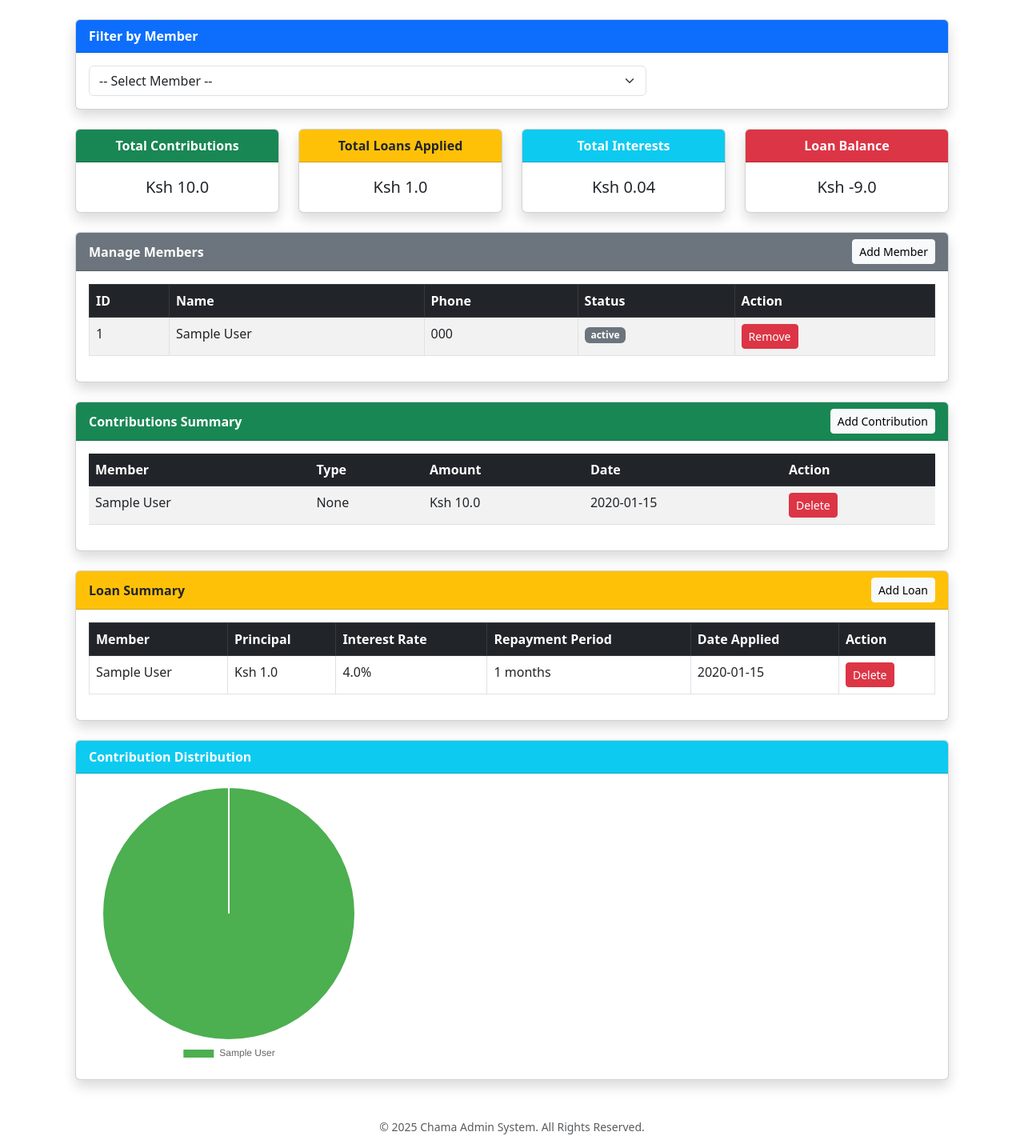
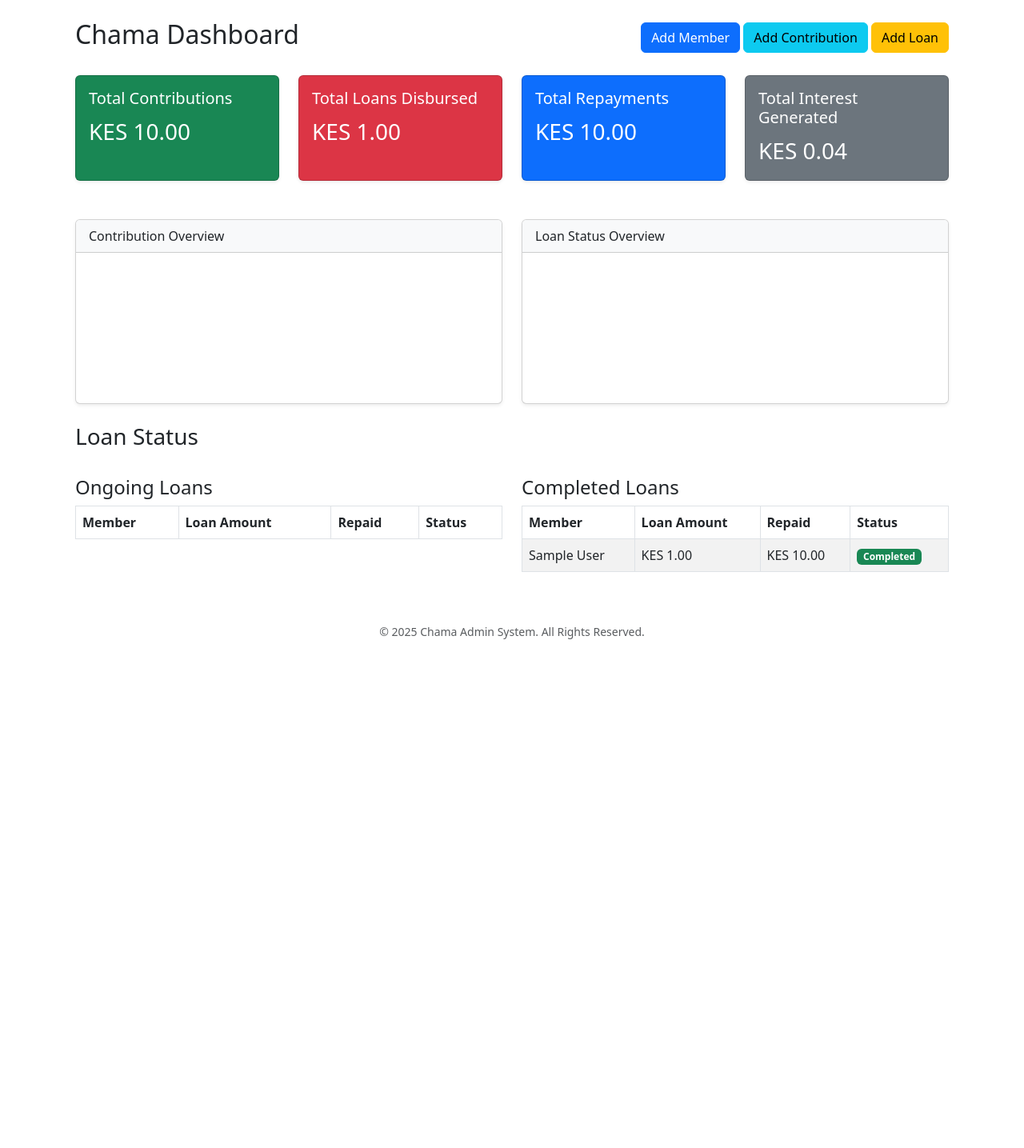
Before and after one commit to mubeakungu/chama-app, a Flask app: page /dashboard in a window 1280 px wide. Shown: the part 56-1491 px from the top of the page at 80% size. After the commit the page ends 855 px from the top, so only its background shows below. Run offline with Flask 3, Linux system fonts and the light colour scheme; a user stored in the database is signed in; tables that the repository leaves empty hold one stand-in row (values such as "Sample post"); lists and menus that the app fills with data are empty; a map, chart or similar area stays blank.

Commit message:
Update dashboard.html

````diff
--- a/templates/dashboard.html
+++ b/templates/dashboard.html
@@ -3,223 +3,133 @@
 {% block title %}Dashboard - Chama Management{% endblock %}
 
 {% block content %}
-
-<div class="container mt-4">
-
-    <div class="card shadow mb-4">
-        <div class="card-header bg-primary text-white fw-bold">Filter by Member</div>
-        <div class="card-body">
-            <form method="get" action="">
-                <div class="row">
-                    <div class="col-md-8">
-                        <select class="form-select" onchange="location = this.value;">
-                            <option selected disabled>-- Select Member --</option>
-                            {% for member in members %}
-                                <option value="{{ url_for('member_summary', member_id=member.id) }}"
-                                        {% if selected_member == member.id %}selected{% endif %}>
-                                    {{ member.name }}
-                                </option>
-                            {% endfor %}
-                        </select>
-                    </div>
-                </div>
-            </form>
+<div class="container-fluid mt-4">
+    <div class="d-flex justify-content-between align-items-center mb-4">
+        <h2>Chama Dashboard</h2>
+        <div>
+            <a href="{{ url_for('add_member') }}" class="btn btn-primary">Add Member</a>
+            <a href="{{ url_for('add_contribution') }}" class="btn btn-info">Add Contribution</a>
+            <a href="{{ url_for('add_loan') }}" class="btn btn-warning">Add Loan</a>
         </div>
     </div>
 
-    <div class="row mb-4 text-center">
-        <div class="col-md-3">
-            <div class="card shadow">
-                <div class="card-header bg-success text-white fw-bold">Total Contributions</div>
-                <div class="card-body fs-5">Ksh {{ total_contributions | round(2) }}</div>
+    <!-- Summary Cards -->
+    <div class="row">
+        <div class="col-md-3 mb-4">
+            <div class="card bg-success text-white shadow-sm h-100">
+                <div class="card-body">
+                    <h5 class="card-title">Total Contributions</h5>
+                    <p class="card-text fs-3">KES {{ "%.2f"|format(total_contributions) }}</p>
                 </div>
             </div>
-        <div class="col-md-3">
-            <div class="card shadow">
-                <div class="card-header bg-warning text-dark fw-bold">Total Loans Applied</div>
-                <div class="card-body fs-5">Ksh {{ total_loans | round(2) }}</div>
+        </div>
+        <div class="col-md-3 mb-4">
+            <div class="card bg-danger text-white shadow-sm h-100">
+                <div class="card-body">
+                    <h5 class="card-title">Total Loans Disbursed</h5>
+                    <p class="card-text fs-3">KES {{ "%.2f"|format(total_loans) }}</p>
                 </div>
             </div>
-        <div class="col-md-3">
-            <div class="card shadow">
-                <div class="card-header bg-info text-white fw-bold">Total Interests</div>
-                <div class="card-body fs-5">Ksh {{ total_interests | round(2) }}</div>
+        </div>
+        <div class="col-md-3 mb-4">
+            <div class="card bg-primary text-white shadow-sm h-100">
+                <div class="card-body">
+                    <h5 class="card-title">Total Repayments</h5>
+                    <p class="card-text fs-3">KES {{ "%.2f"|format(total_repayments) }}</p>
                 </div>
             </div>
-        <div class="col-md-3">
-            <div class="card shadow">
-                <div class="card-header bg-danger text-white fw-bold">Loan Balance</div>
-                <div class="card-body fs-5">Ksh {{ (total_loans - (total_repayments if total_repayments else 0)) | round(2) }}</div>
+        </div>
+        <div class="col-md-3 mb-4">
+            <div class="card bg-secondary text-white shadow-sm h-100">
+                <div class="card-body">
+                    <h5 class="card-title">Total Interest Generated</h5>
+                    <p class="card-text fs-3">KES {{ "%.2f"|format(total_interests) }}</p>
+                </div>
             </div>
         </div>
     </div>
 
-    <div class="card shadow mb-4">
-        <div class="card-header bg-secondary text-white fw-bold d-flex justify-content-between align-items-center">
-            Manage Members
-            <a href="{{ url_for('add_member') }}" class="btn btn-light btn-sm">Add Member</a>
+    <!-- Charts -->
+    <div class="row mt-4">
+        <div class="col-md-6">
+            <div class="card shadow-sm h-100">
+                <div class="card-header bg-light">
+                    Contribution Overview
                 </div>
-        <div class="card-body table-responsive">
-            <table class="table table-bordered table-striped">
-                <thead class="table-dark">
+                <div class="card-body">
+                    <canvas id="contributionChart"></canvas>
+                </div>
+            </div>
+        </div>
+        <div class="col-md-6">
+            <div class="card shadow-sm h-100">
+                <div class="card-header bg-light">
+                    Loan Status Overview
+                </div>
+                <div class="card-body">
+                    <canvas id="loanStatusChart"></canvas>
+                </div>
+            </div>
+        </div>
+    </div>
+
+    <!-- Loan Tables -->
+    <div class="row mt-4">
+        <div class="col-12">
+            <h3>Loan Status</h3>
+            <div class="row">
+                <div class="col-md-6">
+                    <h4 class="mt-4">Ongoing Loans</h4>
+                    <div class="table-responsive">
+                        <table class="table table-striped table-bordered table-hover">
+                            <thead>
                                 <tr>
-                        <th>ID</th>
-                        <th>Name</th>
-                        <th>Phone</th>
+                                    <th>Member</th>
+                                    <th>Loan Amount</th>
+                                    <th>Repaid</th>
                                     <th>Status</th>
-                        <th>Action</th>
                                 </tr>
                             </thead>
                             <tbody>
-                    {% for member in members %}
+                                {% for d in defaulter_loans %}
                                 <tr>
-                            <td>{{ member.id }}</td>
-                            <td>{{ member.name }}</td>
-                            <td>{{ member.phone }}</td>
-                            <td>
-                                <span class="badge bg-secondary">{{ member.status }}</span>
-                            </td>
-                            <td>
-                                <form method="POST" action="{{ url_for('delete_member', member_id=member.id) }}">
-                                    <button type="submit" class="btn btn-sm btn-danger">Remove</button>
-                                </form>
-                            </td>
+                                    <td>{{ d[0] }}</td>
+                                    <td>KES {{ "%.2f"|format(d[1]) }}</td>
+                                    <td>KES {{ "%.2f"|format(d[2]) }}</td>
+                                    <td><span class="badge bg-warning text-dark">Ongoing</span></td>
                                 </tr>
-                    {% else %}
-                        <tr><td colspan="5" class="text-center text-muted">No members yet</td></tr>
                                 {% endfor %}
                             </tbody>
                         </table>
                     </div>
                 </div>
-
-    <div class="card shadow mb-4">
-        <div class="card-header bg-success text-white fw-bold d-flex justify-content-between align-items-center">
-            Contributions Summary
-            <a href="{{ url_for('add_contribution') }}" class="btn btn-light btn-sm">Add Contribution</a>
-        </div>
-        <div class="card-body table-responsive">
-            <table class="table table-striped table-hover">
-                <thead class="table-dark">
+                <div class="col-md-6">
+                    <h4 class="mt-4">Completed Loans</h4>
+                    <div class="table-responsive">
+                        <table class="table table-striped table-bordered table-hover">
+                            <thead>
                                 <tr>
                                     <th>Member</th>
-                        <th>Type</th>
-                        <th>Amount</th>
-                        <th>Date</th>
-                        <th>Action</th>
+                                    <th>Loan Amount</th>
+                                    <th>Repaid</th>
+                                    <th>Status</th>
                                 </tr>
                             </thead>
                             <tbody>
-                    {% for c in contributions %}
+                                {% for c in completed_loans %}
                                 <tr>
-                            <td>{{ c.member_name }}</td>
-                            <td>{{ c.type }}</td>
-                            <td>Ksh {{ c.amount }}</td>
-                            <td>{{ c.date.strftime('%Y-%m-%d') }}</td>
-                            <td>
-                                <form method="POST" action="{{ url_for('delete_contribution', contribution_id=c.id, member_id=c.member_id) }}">
-                                    <button type="submit" class="btn btn-sm btn-danger">Delete</button>
-                                </form>
-                            </td>
+                                    <td>{{ c[0] }}</td>
+                                    <td>KES {{ "%.2f"|format(c[1]) }}</td>
+                                    <td>KES {{ "%.2f"|format(c[2]) }}</td>
+                                    <td><span class="badge bg-success">Completed</span></td>
                                 </tr>
-                    {% else %}
-                        <tr><td colspan="5" class="text-center text-muted">No contributions yet</td></tr>
                                 {% endfor %}
                             </tbody>
                         </table>
                     </div>
                 </div>
-
-    <div class="card shadow mb-4">
-        <div class="card-header bg-warning fw-bold d-flex justify-content-between align-items-center">
-            Loan Summary
-            <a href="{{ url_for('add_loan') }}" class="btn btn-light btn-sm">Add Loan</a>
-        </div>
-        <div class="card-body table-responsive">
-            <table class="table table-bordered table-hover">
-                <thead class="table-dark">
-                    <tr>
-                        <th>Member</th>
-                        <th>Principal</th>
-                        <th>Interest Rate</th>
-                        <th>Repayment Period</th>
-                        <th>Date Applied</th>
-                        <th>Action</th>
-                    </tr>
-                </thead>
-                <tbody>
-                    {% for loan in loans %}
-                        <tr>
-                            <td>{{ loan.name }}</td>
-                            <td>Ksh {{ loan.principal | round(2) }}</td>
-                            <td>{{ loan.interest_rate | round(2) }}%</td>
-                            <td>{{ loan.repayment_period }} months</td>
-                            <td>{{ loan.issue_date.strftime('%Y-%m-%d') }}</td>
-                            <td>
-                                <form method="POST" action="{{ url_for('delete_loan', loan_id=loan.id) }}">
-                                    <button type="submit" class="btn btn-sm btn-danger">Delete</button>
-                                </form>
-                            </td>
-                        </tr>
-                    {% else %}
-                        <tr><td colspan="8" class="text-center text-muted">No loans yet</td></tr>
-                    {% endfor %}
-                </tbody>
-            </table>
             </div>
         </div>
-
-    <div class="card shadow mb-4">
-        <div class="card-header bg-info text-white fw-bold">Contribution Distribution</div>
-        <div class="card-body text-center">
-            <canvas id="contributionChart" style="max-width: 350px; max-height: 350px;"></canvas>
     </div>
 </div>
-
-</div>
-
-<script src="https://cdn.jsdelivr.net/npm/chart.js"></script>
-<script>
-var ctx = document.getElementById('contributionChart').getContext('2d');
-var contributionChart = new Chart(ctx, {
-    type: 'pie',
-    data: {
-        labels: {{ chart_labels|tojson }},
-        datasets: [{
-            data: {{ chart_data|tojson }},
-            backgroundColor: ['#4CAF50', '#FF9800', '#2196F3', '#9C27B0', '#F44336']
-        }]
-    },
-    options: {
-        responsive: true,
-        plugins: {
-            legend: { position: 'bottom' }
-        }
-    }
-});
-</script>
-
 {% endblock %}
-```
-eof
-
----
-
-### What to Check Next
-
-Since the `dashboard.html` template is now correctly formatted for the `POST` requests, the issue is almost certainly in your Flask application (`app.py`). You need to ensure that the routes `delete_member`, `delete_contribution`, and `delete_loan` are all set up to handle both `GET` and `POST` methods.
-
-For example, a typical Flask route for a deletion should look something like this:
-
-```python
-from flask import request
-
-@app.route('/delete_member/<int:member_id>', methods=['POST'])
-def delete_member(member_id):
-    # Your deletion logic here
-    # For example, using your database model:
-    # member_to_delete = Member.query.get_or_404(member_id)
-    # db.session.delete(member_to_delete)
-    # db.session.commit()
-    # flash('Member successfully deleted!', 'success')
-    return redirect(url_for('manage_member'))
````
Lines whose indentation alone changed are shown as unchanged.
